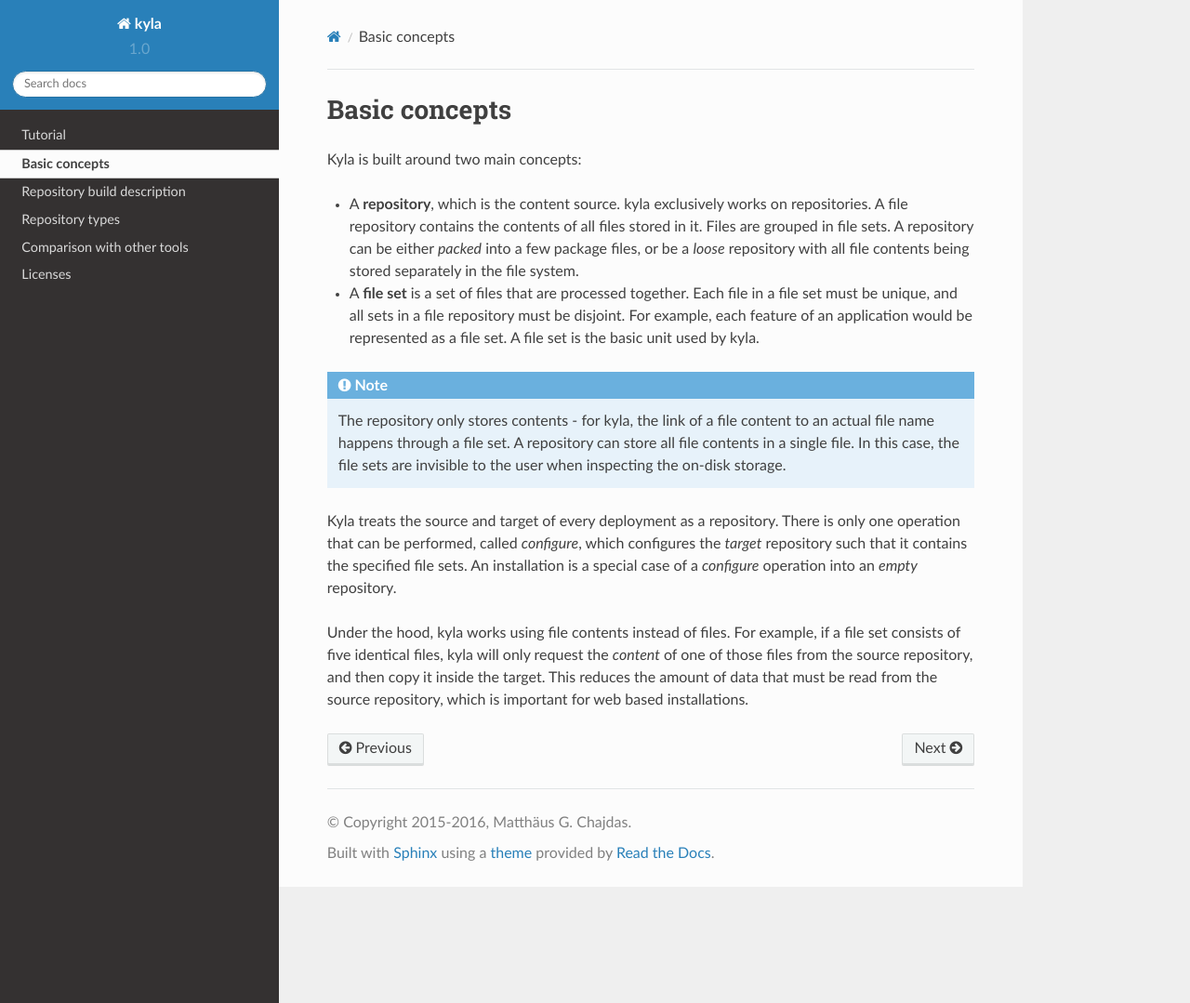
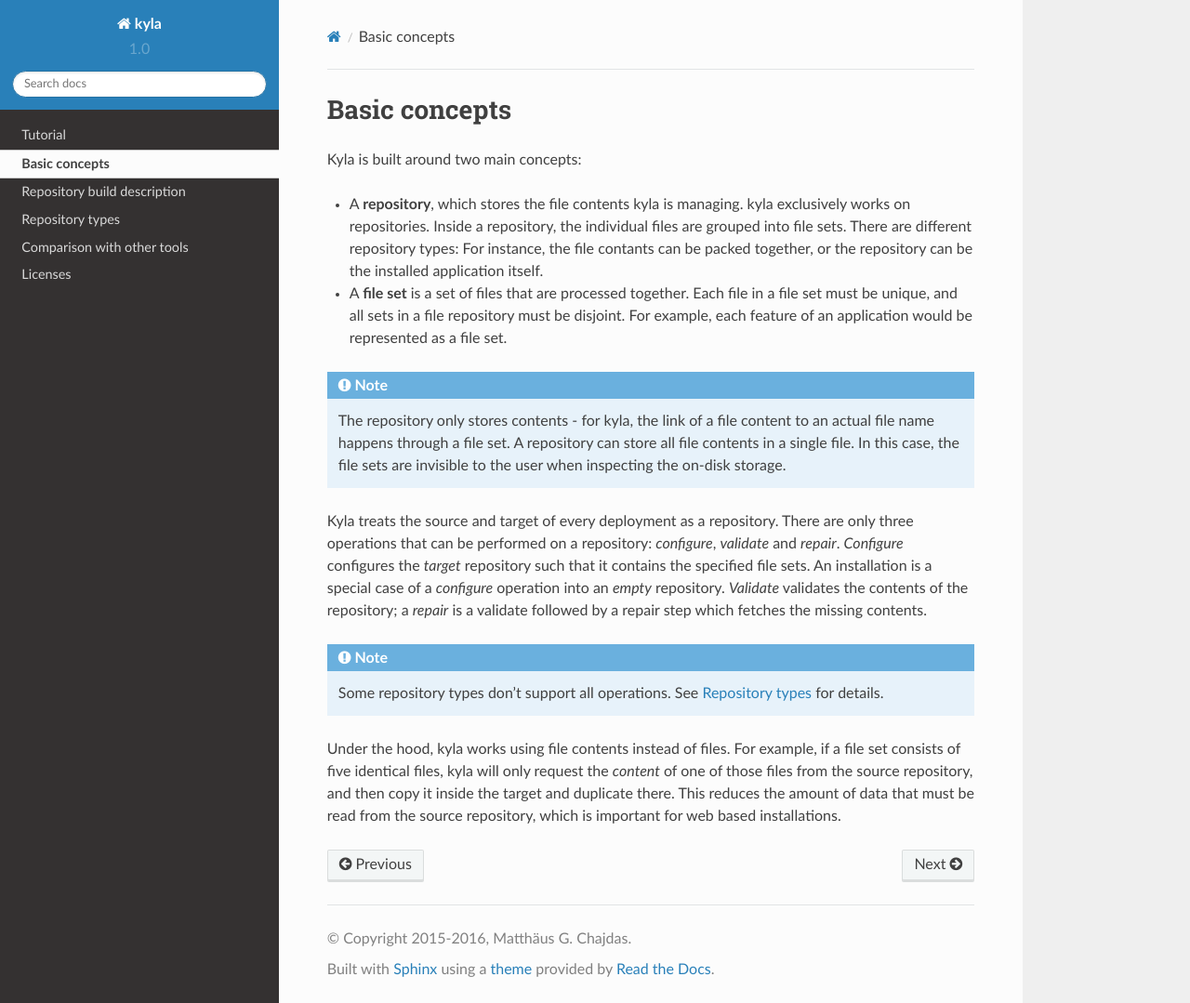
Before and after one commit to Anteru/kyla, a Sphinx documentation site: the page built from doc/source/concepts.rst, in a window 1280 px wide and 1079 px high. Shown: the whole window at 93% size. Built offline with Sphinx 7.4.7 and the Read the Docs theme 2.0.0, drawn with Linux system fonts in a browser that asks for light colours.

Commit message:
Improve the basic concept and repository type documentation.

```diff
--- a/doc/source/concepts.rst
+++ b/doc/source/concepts.rst
@@ -3,13 +3,17 @@
 
 Kyla is built around two main concepts:
 
-* A **repository**, which is the content source. kyla exclusively works on repositories. A file repository contains the contents of all files stored in it. Files are grouped in file sets. A repository can be either *packed* into a few package files, or be a *loose* repository with all file contents being stored separately in the file system.
-* A **file set** is a set of files that are processed together. Each file in a file set must be unique, and all sets in a file repository must be disjoint. For example, each feature of an application would be represented as a file set. A file set is the basic unit used by kyla.
+* A **repository**, which stores the file contents kyla is managing. kyla exclusively works on repositories. Inside a repository, the individual files are grouped into file sets. There are different repository types: For instance, the file contants can be packed together, or the repository can be the installed application itself.
+* A **file set** is a set of files that are processed together. Each file in a file set must be unique, and all sets in a file repository must be disjoint. For example, each feature of an application would be represented as a file set.
 
 .. note::
 
     The repository only stores contents - for kyla, the link of a file content to an actual file name happens through a file set. A repository can store all file contents in a single file. In this case, the file sets are invisible to the user when inspecting the on-disk storage.
 
-Kyla treats the source and target of every deployment as a repository. There is only one operation that can be performed, called *configure*, which configures the *target* repository such that it contains the specified file sets. An installation is a special case of a *configure* operation into an *empty* repository.
+Kyla treats the source and target of every deployment as a repository. There are only three operations that can be performed on a repository: *configure*, *validate* and *repair*. *Configure* configures the *target* repository such that it contains the specified file sets. An installation is a special case of a *configure* operation into an *empty* repository. *Validate* validates the contents of the repository; a *repair* is a validate followed by a repair step which fetches the missing contents.
 
-Under the hood, kyla works using file contents instead of files. For example, if a file set consists of five identical files, kyla will only request the *content* of one of those files from the source repository, and then copy it inside the target. This reduces the amount of data that must be read from the source repository, which is important for web based installations.
+.. note::
+
+    Some repository types don't support all operations. See :doc:`repository-types` for details.
+
+Under the hood, kyla works using file contents instead of files. For example, if a file set consists of five identical files, kyla will only request the *content* of one of those files from the source repository, and then copy it inside the target and duplicate there. This reduces the amount of data that must be read from the source repository, which is important for web based installations.
```
Also changed, not shown: doc/source/repository-types.rst (+13 -0 lines).
